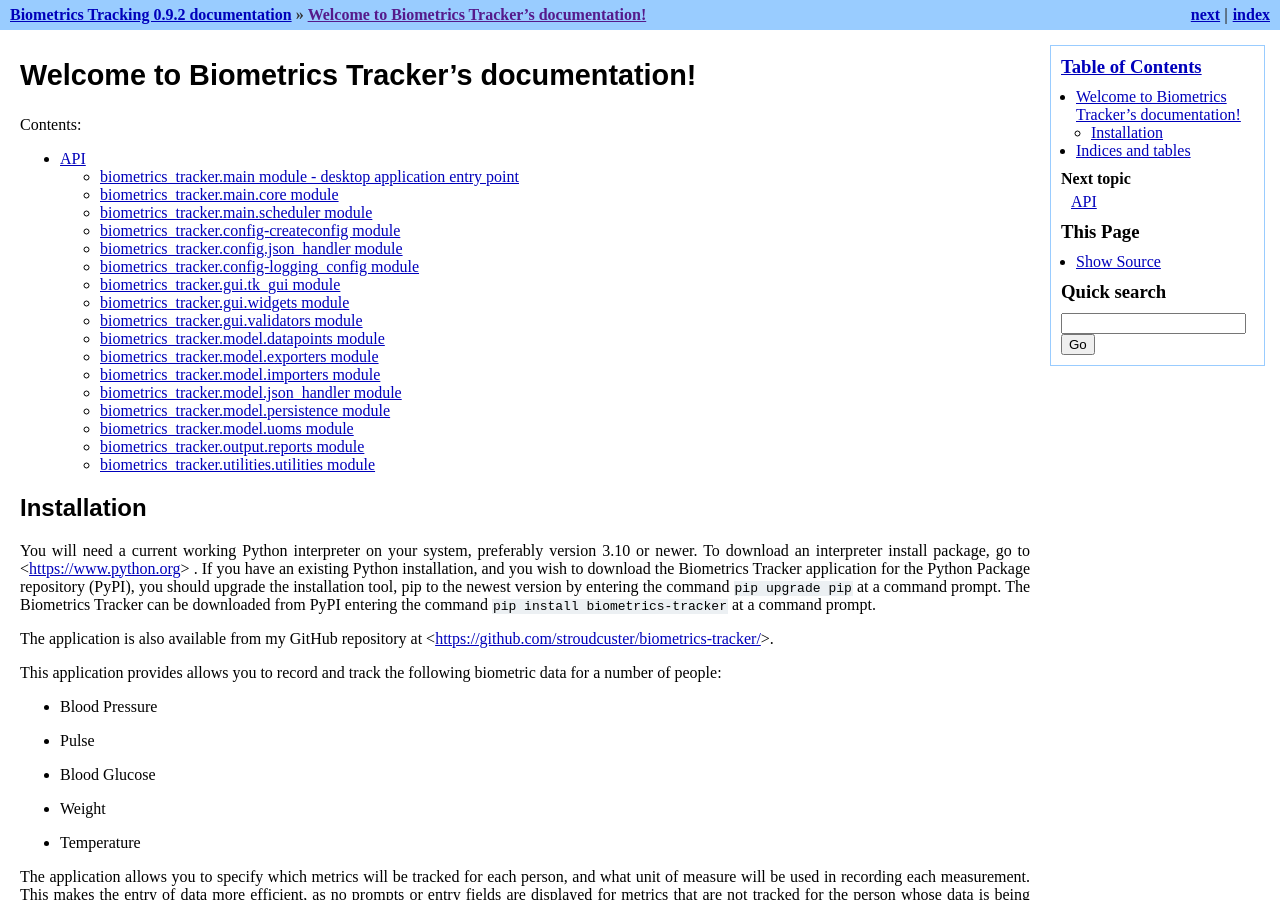
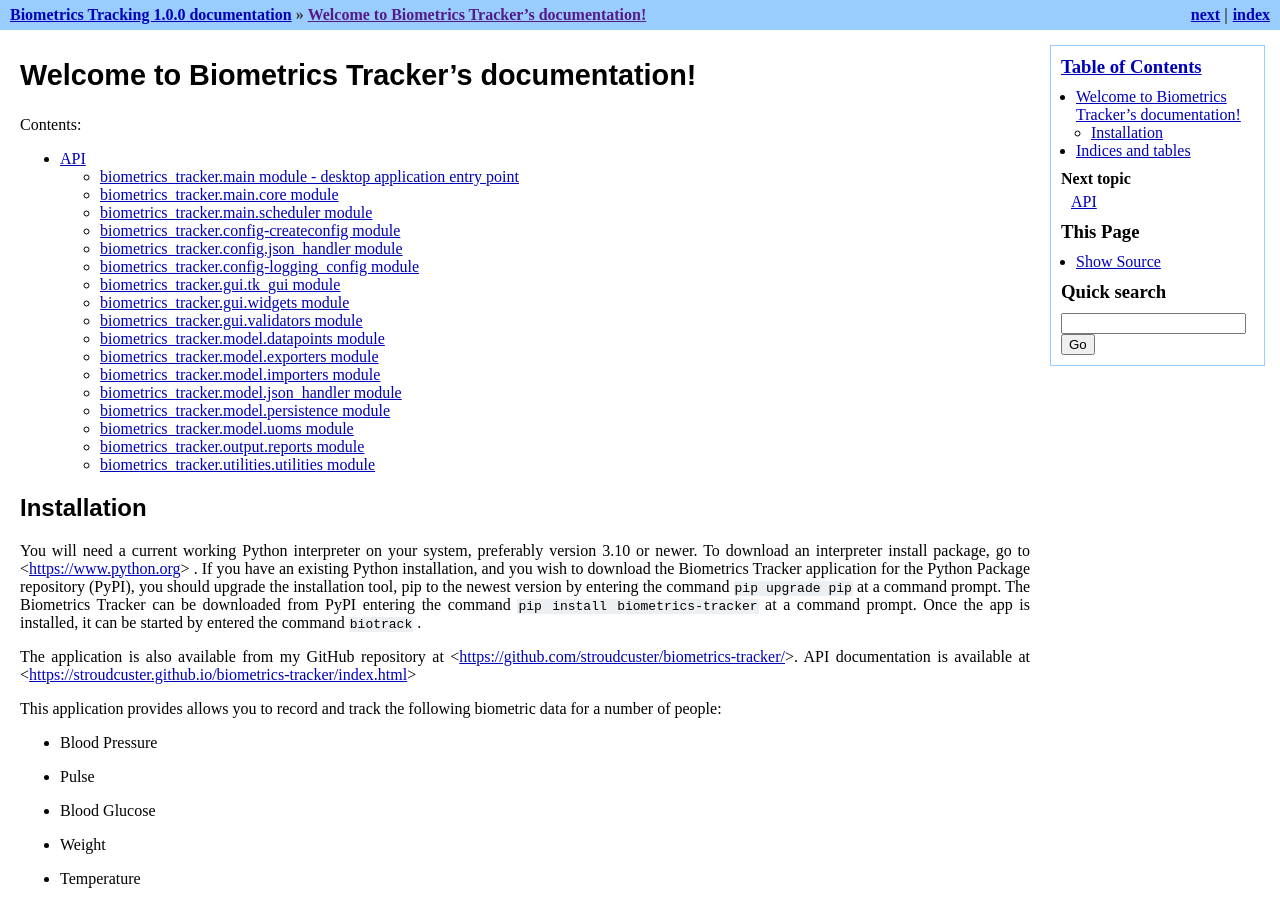
Before and after one commit to stroudcuster/biometrics-tracker, a Sphinx documentation site: the page built from docs/source/index.rst, in a window 1280 px wide and 900 px high. Built offline with Sphinx 7.4.7, drawn with Linux system fonts in a browser that asks for light colours; pages that are not in the unit, such as notebooks, are missing from menus; some of the changed text lies outside the part shown.

Commit message:
Sphinx built API docs

```diff
--- a/README.rst
+++ b/README.rst
@@ -8,9 +8,10 @@
 wish to download the Biometrics Tracker application for the Python Package repository (PyPI), you should upgrade
 the installation tool, pip to the newest version by entering the command :code:`pip upgrade pip` at a command prompt.
 The Biometrics Tracker can be downloaded from PyPI entering the command :code:`pip install biometrics-tracker`
-at a command prompt.
+at a command prompt.  Once the app is installed, it can be started by entered the command :code:`biotrack`
 
 The application is also available from my GitHub repository at <https://github.com/stroudcuster/biometrics-tracker/>.
+API documentation is available at <https://stroudcuster.github.io/biometrics-tracker/index.html>
 
 This application provides allows you to record and track the following biometric data for a
 number of people:
--- a/docs/source/conf.py
+++ b/docs/source/conf.py
@@ -17,7 +17,7 @@
 project = 'Biometrics Tracking'
 copyright = '2022, Stroud Custer III'
 author = 'Stroud Custer III'
-release = '0.9.2'
+release = '1.0.0'
 
 # -- General configuration ---------------------------------------------------
 # https://www.sphinx-doc.org/en/master/usage/configuration.html#general-configuration
--- a/docs/source/index.rst
+++ b/docs/source/index.rst
@@ -16,9 +16,10 @@
 wish to download the Biometrics Tracker application for the Python Package repository (PyPI), you should upgrade
 the installation tool, pip to the newest version by entering the command :code:`pip upgrade pip` at a command prompt.
 The Biometrics Tracker can be downloaded from PyPI entering the command :code:`pip install biometrics-tracker`
-at a command prompt.
+at a command prompt.  Once the app is installed, it can be started by entered the command :code:`biotrack` .
 
 The application is also available from my GitHub repository at <https://github.com/stroudcuster/biometrics-tracker/>.
+API documentation is available at <https://stroudcuster.github.io/biometrics-tracker/index.html>
 
 This application provides allows you to record and track the following biometric data for a
 number of people:
--- a/pyproject.toml
+++ b/pyproject.toml
@@ -1,6 +1,6 @@
 [project]
 name = "biometrics-tracker"
-version = "0.9.2"
+version = "1.0.0"
 description = "This application records and reports biometric measurements (e.g. weight, blood pressure, pulse)"
 requires-python = ">=3.8"
 license = {file = "LICENSE"}
--- a/setup.py
+++ b/setup.py
@@ -3,7 +3,7 @@
 setup(
     name='biometrics_tracker',
     description='This application records and reports biometric measurements (e.g. weight, blood pressure, pulse)',
-    version='0.9.2',
+    version='1.0.0',
     packages=['biometrics_tracker',
               'biometrics_tracker.main',
               'biometrics_tracker.gui',
```
Also changed, not shown: 2 other files.
